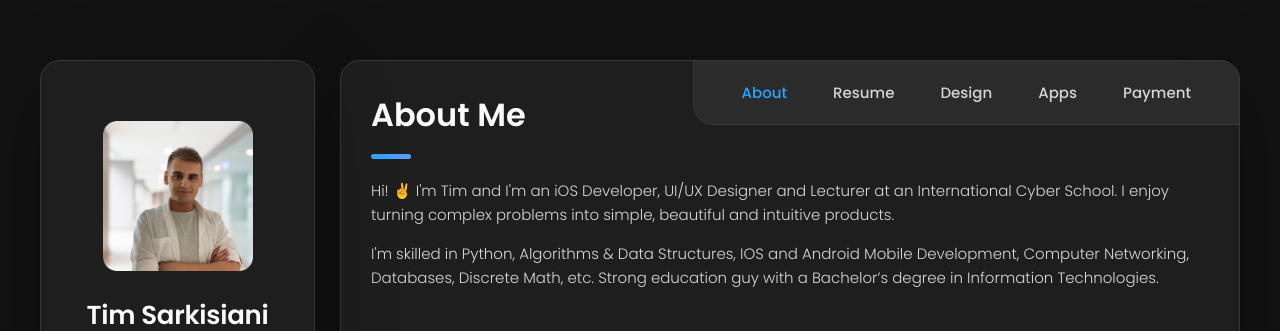
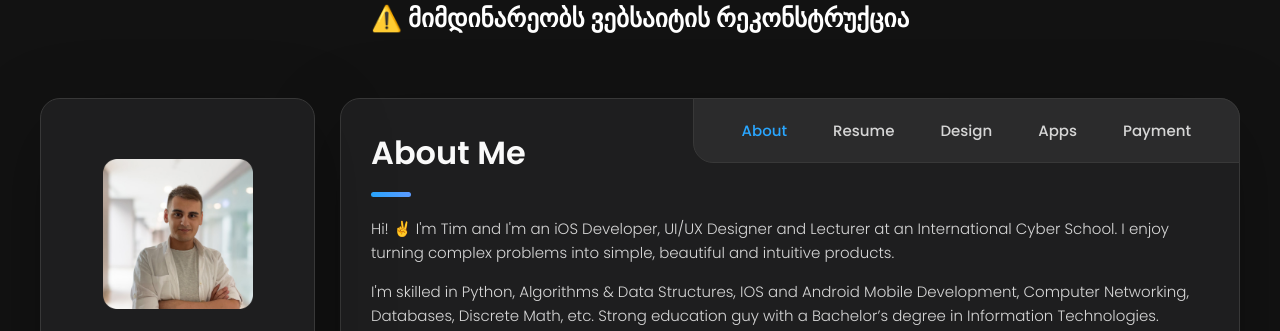
Before and after one commit to timsarkisiani/timsarkisiani.github.io, a plain HTML site: page index.html in a window 1280 px wide. Shown: the top 331 px of the page. Drawn offline with nearby package versions, Linux system fonts and the light colour scheme.

Commit message:
construction

```diff
--- a/index.html
+++ b/index.html
@@ -28,6 +28,8 @@
 
 <body>
 
+  <h1 style="text-align:center; color:white; font-size: 25px;">⚠️ მიმდინარეობს ვებსაიტის რეკონსტრუქცია</h1>
+
   <!--
     - #MAIN
   -->
@@ -37,6 +39,7 @@
     <!--
       - #SIDEBAR
     -->
+
 
     <aside class="sidebar" data-sidebar>
 
```
